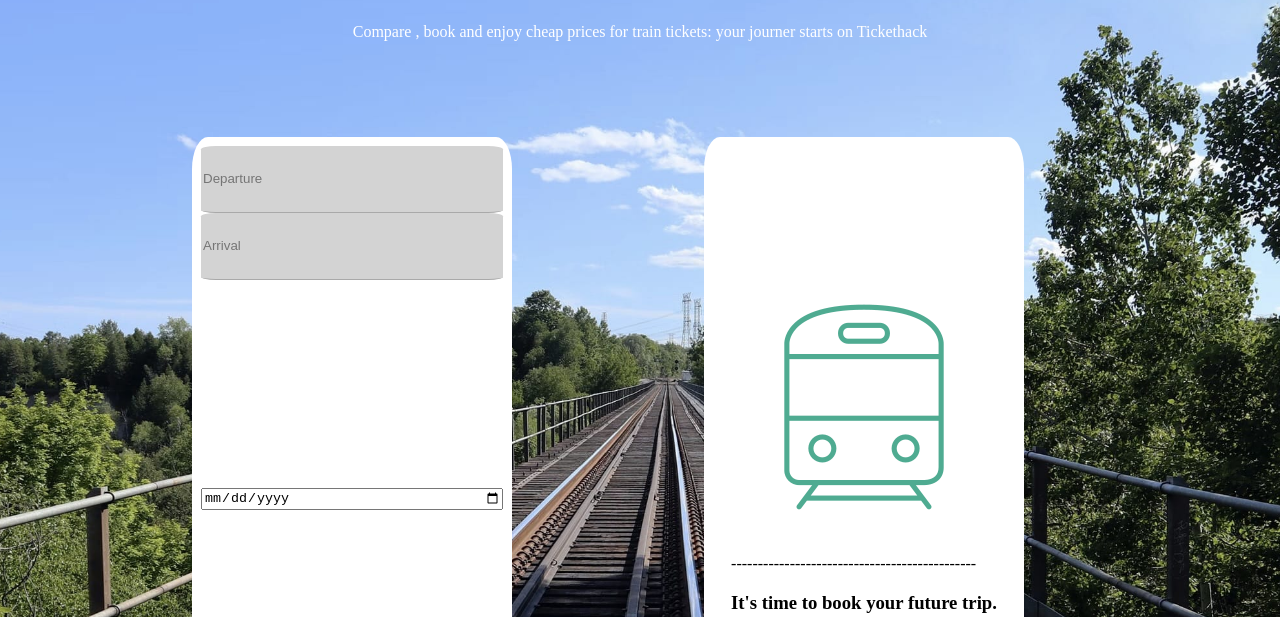
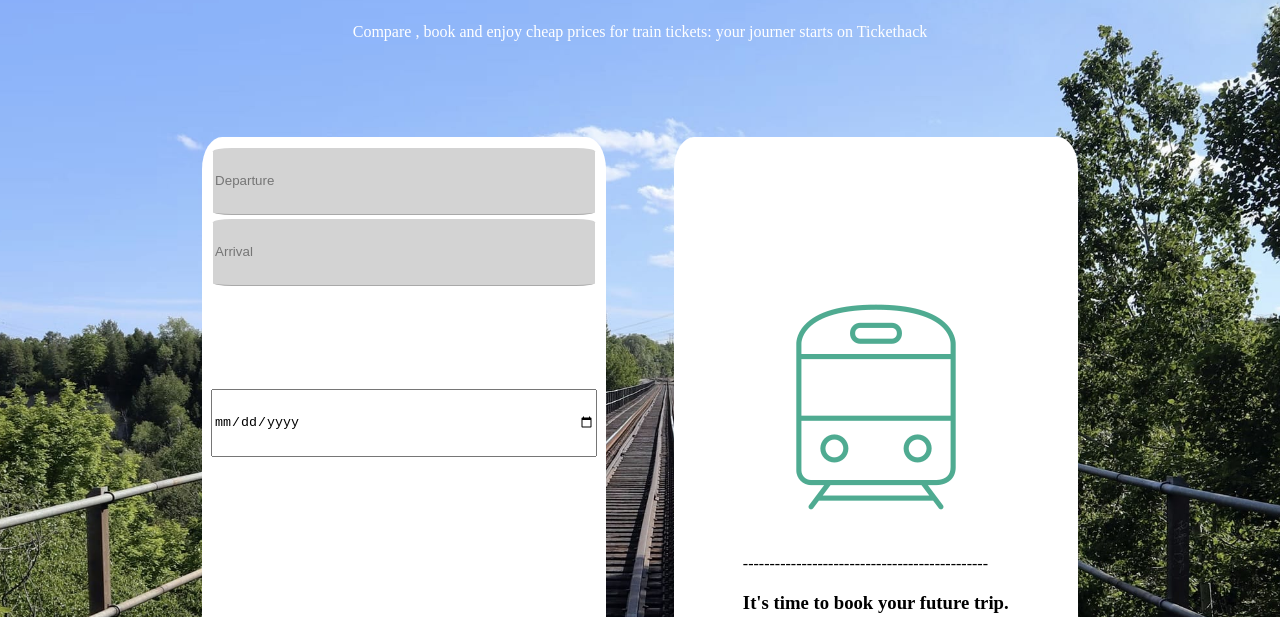
Before and after one commit to Alonajae/tickethack-frontend, a plain HTML site: page index.html in a window 1280 px wide. Shown: the part 183-800 px from the top of the page. Drawn offline with Linux system fonts and the light colour scheme.

Commit message:
mise en place home

```diff
--- a/style.css
+++ b/style.css
@@ -5,7 +5,7 @@ body {
 
 #container-home {
     display: grid;
-    grid-template-columns: repeat(20, 1fr);
+    grid-template-columns: repeat(19, 1fr);
     grid-template-rows: repeat(16, 1fr);
     background-image: url('./images/background.jpg');
     background-position: center center;
@@ -18,7 +18,7 @@ body {
     grid-row-start: 1;
     grid-row-end: 2;
     grid-column-start: 1;
-    grid-column-end: 21;
+    grid-column-end: 20;
     display: flex;
     justify-content: space-between;
 }
@@ -33,7 +33,7 @@ body {
     grid-row-start: 2;
     grid-row-end: 4;
     grid-column-start: 1;
-    grid-column-end: 21;
+    grid-column-end: 20;
     color: white;
     display: flex;
     flex-direction: column;
@@ -49,7 +49,7 @@ body {
     grid-row-start: 5;
     grid-row-end: 13;
     grid-column-start: 4;
-    grid-column-end: 9;
+    grid-column-end: 10;
     border-radius: 5%;
     padding: 9px;
 }
@@ -58,7 +58,7 @@ body {
     background-color: white;
     grid-row-start: 5;
     grid-row-end: 13;
-    grid-column-start: 12;
+    grid-column-start: 11;
     grid-column-end: 17;
     border-radius: 5%;
 }
@@ -95,4 +95,10 @@ input[type=text] {
     border-radius: 5%;
     border-bottom: 1px solid darkgrey;
     height: 8vh;
+    margin: 2px;
 }
+
+input[type=date]{
+    height: 8vh;
+    margin-bottom: 20vh;
+}
```
